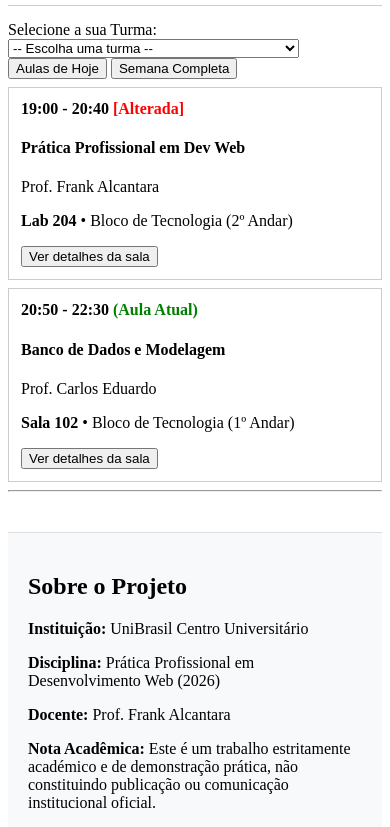
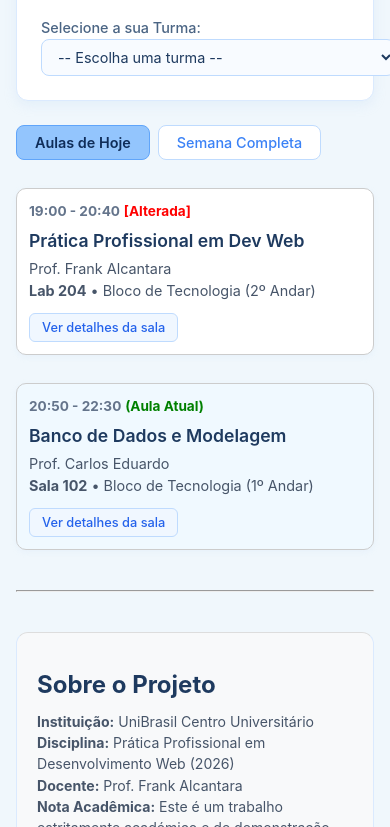
Before and after one commit to juliavieirarodrigues/ensalamento, a plain HTML site: page index.html in a window 390 px wide. Shown: the part 130-957 px from the top of the page. Drawn offline with Linux system fonts and the light colour scheme.

Commit message:
style(front): adiciona layout responsivo e estilizacao de componentes

```diff
--- a/index.html
+++ b/index.html
@@ -5,6 +5,7 @@
   <meta name="viewport" content="width=device-width, initial-scale=1.0">
   <title>Sistema de Ensalamento Acadêmico</title>
   <script src="https://accounts.google.com/gsi/client" async defer></script>
+  <link rel="stylesheet" href="style.css">
 </head>
 <body>
 
--- /dev/null
+++ b/style.css
@@ -0,0 +1,221 @@
+* {
+  box-sizing: border-box;
+  margin: 0;
+  padding: 0;
+  font-family: -apple-system, BlinkMacSystemFont, "Segoe UI", Roboto, Helvetica, Arial, sans-serif;
+}
+
+body {
+  background-color: #f0f7fc;
+  color: #2c3e50;
+  line-height: 1.5;
+  padding: 24px 16px;
+  max-width: 860px;
+  margin: 0 auto;
+}
+
+header {
+  background: #ffffff;
+  padding: 24px;
+  border-radius: 12px;
+  border: 1px solid #dbeafe;
+  box-shadow: 0 4px 12px rgba(186, 215, 242, 0.25);
+  margin-bottom: 24px;
+}
+
+header h1 {
+  font-size: 1.4rem;
+  font-weight: 600;
+  color: #1e3a5f;
+}
+
+.turma-selector-area {
+  margin-top: 18px;
+  display: flex;
+  align-items: center;
+  gap: 10px;
+}
+
+.turma-selector-area label {
+  font-size: 0.9rem;
+  font-weight: 500;
+  color: #4b6584;
+}
+
+.turma-selector-area select {
+  padding: 8px 12px;
+  border: 1px solid #bfdbfe;
+  border-radius: 8px;
+  background-color: #f8fbff;
+  color: #1e3a5f;
+  font-size: 0.9rem;
+  outline: none;
+  transition: border-color 0.2s;
+}
+
+.turma-selector-area select:focus {
+  border-color: #60a5fa;
+}
+
+.view-controls {
+  display: flex;
+  gap: 8px;
+  margin-bottom: 20px;
+}
+
+.view-controls button {
+  padding: 8px 18px;
+  border: 1px solid #bfdbfe;
+  background-color: #ffffff;
+  color: #3b82f6;
+  border-radius: 8px;
+  font-size: 0.9rem;
+  font-weight: 500;
+  cursor: pointer;
+  transition: all 0.2s ease;
+}
+
+.view-controls button:hover {
+  background-color: #eff6ff;
+}
+
+.view-controls button.active {
+  background-color: #93c5fd;
+  color: #0f2d59;
+  border-color: #60a5fa;
+  font-weight: 600;
+}
+
+.aulas-grid {
+  display: flex;
+  flex-direction: column;
+  gap: 12px;
+  margin-bottom: 32px;
+}
+
+.card-aula {
+  background: #ffffff;
+  padding: 18px;
+  border-radius: 10px;
+  border: 1px solid #dbeafe;
+  box-shadow: 0 2px 6px rgba(186, 215, 242, 0.15);
+  transition: transform 0.15s ease, box-shadow 0.15s ease;
+}
+
+.card-aula:hover {
+  transform: translateY(-2px);
+  box-shadow: 0 4px 10px rgba(186, 215, 242, 0.3);
+}
+
+.card-aula.tag-atual {
+  border-left: 4px solid #38bdf8;
+  background-color: #f0f9ff;
+}
+
+.card-aula.tag-proxima {
+  border-left: 4px solid #818cf8;
+  background-color: #f5f7ff;
+}
+
+.card-cabecalho {
+  font-size: 0.85rem;
+  color: #64748b;
+  margin-bottom: 6px;
+}
+
+.card-aula h4 {
+  font-size: 1.1rem;
+  font-weight: 600;
+  color: #1e3a5f;
+  margin-bottom: 4px;
+}
+
+.card-aula p {
+  color: #475569;
+  font-size: 0.9rem;
+}
+
+.btn-detalhes {
+  margin-top: 12px;
+  padding: 6px 12px;
+  background: #f0f7ff;
+  border: 1px solid #bfdbfe;
+  border-radius: 6px;
+  cursor: pointer;
+  font-size: 0.8rem;
+  font-weight: 500;
+  color: #2563eb;
+  transition: background 0.15s;
+}
+
+.btn-detalhes:hover {
+  background: #dbeafe;
+}
+
+dialog#modal-sala {
+  margin: auto;
+  border: 1px solid #bfdbfe;
+  border-radius: 12px;
+  box-shadow: 0 12px 30px rgba(30, 58, 95, 0.15);
+  padding: 24px;
+  max-width: 440px;
+  width: 90%;
+  background: #ffffff;
+}
+
+dialog#modal-sala::backdrop {
+  background: rgba(15, 23, 42, 0.35);
+  backdrop-filter: blur(2px);
+}
+
+dialog#modal-sala h3 {
+  margin-bottom: 14px;
+  color: #1e3a5f;
+  font-size: 1.2rem;
+}
+
+dialog#modal-sala p {
+  margin-bottom: 8px;
+  font-size: 0.9rem;
+  color: #334155;
+}
+
+#btn-fechar-modal {
+  margin-top: 14px;
+  padding: 8px 16px;
+  background: #e2e8f0;
+  color: #334155;
+  border: none;
+  border-radius: 6px;
+  cursor: pointer;
+  font-weight: 500;
+  font-size: 0.85rem;
+}
+
+#btn-fechar-modal:hover {
+  background: #cbd5e1;
+}
+
+#secao-sobre {
+  background-color: #ffffff;
+  border: 1px solid #dbeafe;
+  border-radius: 12px;
+  padding: 24px;
+  margin-top: 40px;
+}
+
+#secao-sobre h2, #secao-sobre h3 {
+  color: #1e3a5f;
+  margin-top: 14px;
+  margin-bottom: 8px;
+}
+
+#secao-sobre p, #secao-sobre li {
+  font-size: 0.88rem;
+  color: #475569;
+}
+
+#secao-sobre ul {
+  padding-left: 20px;
+  margin-bottom: 12px;
+}
```
